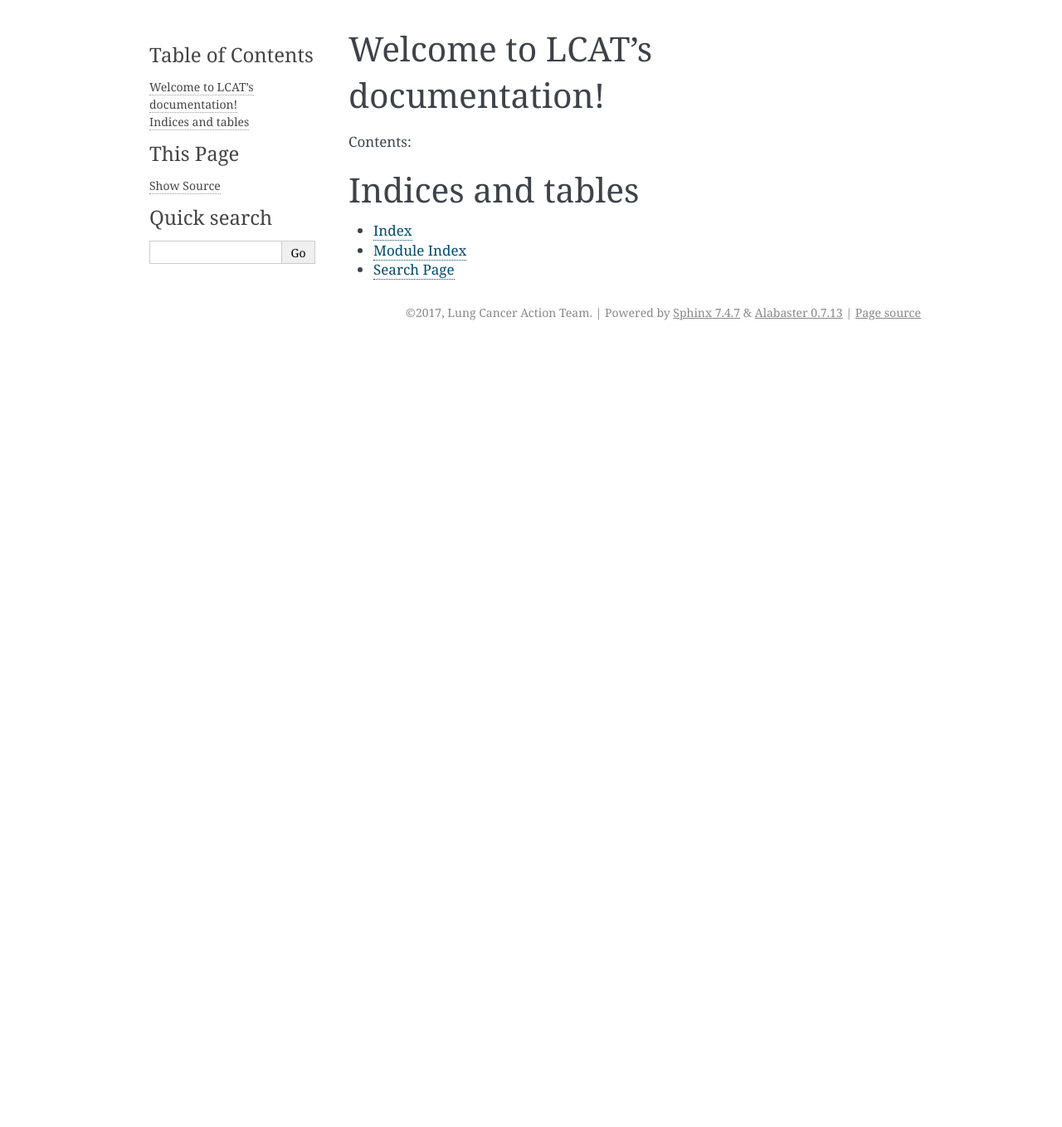
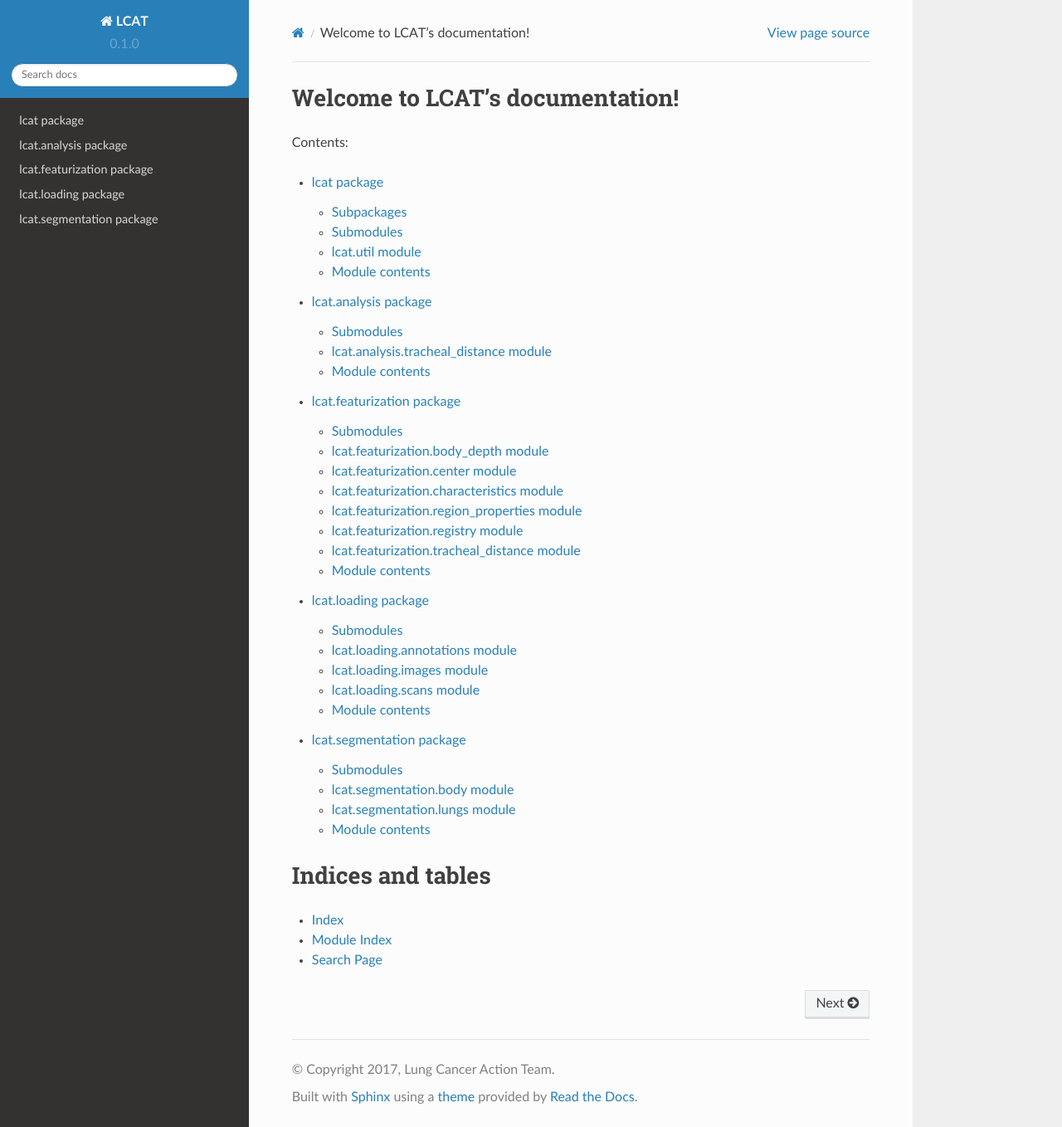
Before and after one commit to connorbrinton/lcat, a Sphinx documentation site: the page built from docs/source/index.rst, in a window 1280 px wide and 1358 px high. Shown: the whole window at 83% size. Built offline with Sphinx 7.4.7 and the Read the Docs theme 2.0.0, drawn with Linux system fonts in a browser that asks for light colours.

Commit message:
Add automatically generated documentation.

```diff
--- a/docs/source/conf.py
+++ b/docs/source/conf.py
@@ -15,10 +15,12 @@
 import sys
 import os
 
+import sphinx_rtd_theme
+
 # If extensions (or modules to document with autodoc) are in another directory,
 # add these directories to sys.path here. If the directory is relative to the
 # documentation root, use os.path.abspath to make it absolute, like shown here.
-#sys.path.insert(0, os.path.abspath('.'))
+sys.path.insert(0, os.path.abspath('..'))
 
 # -- General configuration ------------------------------------------------
 
@@ -110,7 +112,7 @@ todo_include_todos = False
 
 # The theme to use for HTML and HTML Help pages.  See the documentation for
 # a list of builtin themes.
-html_theme = 'alabaster'
+html_theme = 'sphinx_rtd_theme'
 
 # Theme options are theme-specific and customize the look and feel of a theme
 # further.  For a list of options available for each theme, see the
@@ -118,7 +120,7 @@ html_theme = 'alabaster'
 #html_theme_options = {}
 
 # Add any paths that contain custom themes here, relative to this directory.
-#html_theme_path = []
+html_theme_path = [sphinx_rtd_theme.get_html_theme_path()]
 
 # The name for this set of Sphinx documents.  If None, it defaults to
 # "<project> v<release> documentation".
--- a/docs/source/index.rst
+++ b/docs/source/index.rst
@@ -11,7 +11,11 @@ Contents:
 .. toctree::
    :maxdepth: 2
 
-
+   lcat
+   lcat.analysis
+   lcat.featurization
+   lcat.loading
+   lcat.segmentation
 
 Indices and tables
 ==================
--- /dev/null
+++ b/docs/source/lcat.analysis.rst
@@ -0,0 +1,22 @@
+lcat.analysis package
+=====================
+
+Submodules
+----------
+
+lcat.analysis.tracheal_distance module
+--------------------------------------
+
+.. automodule:: lcat.analysis.tracheal_distance
+    :members:
+    :undoc-members:
+    :show-inheritance:
+
+
+Module contents
+---------------
+
+.. automodule:: lcat.analysis
+    :members:
+    :undoc-members:
+    :show-inheritance:
--- /dev/null
+++ b/docs/source/lcat.featurization.rst
@@ -0,0 +1,62 @@
+lcat.featurization package
+==========================
+
+Submodules
+----------
+
+lcat.featurization.body_depth module
+------------------------------------
+
+.. automodule:: lcat.featurization.body_depth
+    :members:
+    :undoc-members:
+    :show-inheritance:
+
+lcat.featurization.center module
+--------------------------------
+
+.. automodule:: lcat.featurization.center
+    :members:
+    :undoc-members:
+    :show-inheritance:
+
+lcat.featurization.characteristics module
+-----------------------------------------
+
+.. automodule:: lcat.featurization.characteristics
+    :members:
+    :undoc-members:
+    :show-inheritance:
+
+lcat.featurization.region_properties module
+-------------------------------------------
+
+.. automodule:: lcat.featurization.region_properties
+    :members:
+    :undoc-members:
+    :show-inheritance:
+
+lcat.featurization.registry module
+----------------------------------
+
+.. automodule:: lcat.featurization.registry
+    :members:
+    :undoc-members:
+    :show-inheritance:
+
+lcat.featurization.tracheal_distance module
+-------------------------------------------
+
+.. automodule:: lcat.featurization.tracheal_distance
+    :members:
+    :undoc-members:
+    :show-inheritance:
+
+
+Module contents
+---------------
+
+.. automodule:: lcat.featurization
+    :members:
+    :undoc-members:
+    :show-inheritance:
--- /dev/null
+++ b/docs/source/lcat.loading.rst
@@ -0,0 +1,38 @@
+lcat.loading package
+====================
+
+Submodules
+----------
+
+lcat.loading.annotations module
+-------------------------------
+
+.. automodule:: lcat.loading.annotations
+    :members:
+    :undoc-members:
+    :show-inheritance:
+
+lcat.loading.images module
+--------------------------
+
+.. automodule:: lcat.loading.images
+    :members:
+    :undoc-members:
+    :show-inheritance:
+
+lcat.loading.scans module
+-------------------------
+
+.. automodule:: lcat.loading.scans
+    :members:
+    :undoc-members:
+    :show-inheritance:
+
+
+Module contents
+---------------
+
+.. automodule:: lcat.loading
+    :members:
+    :undoc-members:
+    :show-inheritance:
--- /dev/null
+++ b/docs/source/lcat.rst
@@ -0,0 +1,32 @@
+lcat package
+============
+
+Subpackages
+-----------
+
+.. toctree::
+
+    lcat.analysis
+    lcat.featurization
+    lcat.loading
+    lcat.segmentation
+
+Submodules
+----------
+
+lcat.util module
+----------------
+
+.. automodule:: lcat.util
+    :members:
+    :undoc-members:
+    :show-inheritance:
+
+
+Module contents
+---------------
+
+.. automodule:: lcat
+    :members:
+    :undoc-members:
+    :show-inheritance:
--- /dev/null
+++ b/docs/source/lcat.segmentation.rst
@@ -0,0 +1,30 @@
+lcat.segmentation package
+=========================
+
+Submodules
+----------
+
+lcat.segmentation.body module
+-----------------------------
+
+.. automodule:: lcat.segmentation.body
+    :members:
+    :undoc-members:
+    :show-inheritance:
+
+lcat.segmentation.lungs module
+------------------------------
+
+.. automodule:: lcat.segmentation.lungs
+    :members:
+    :undoc-members:
+    :show-inheritance:
+
+
+Module contents
+---------------
+
+.. automodule:: lcat.segmentation
+    :members:
+    :undoc-members:
+    :show-inheritance:
--- /dev/null
+++ b/docs/source/modules.rst
@@ -0,0 +1,8 @@
+final-project
+=============
+
+.. toctree::
+   :maxdepth: 4
+
+   lcat
+   setup
```
Also changed, not shown: docs/source/setup.rst (added, +7 -0 lines).
